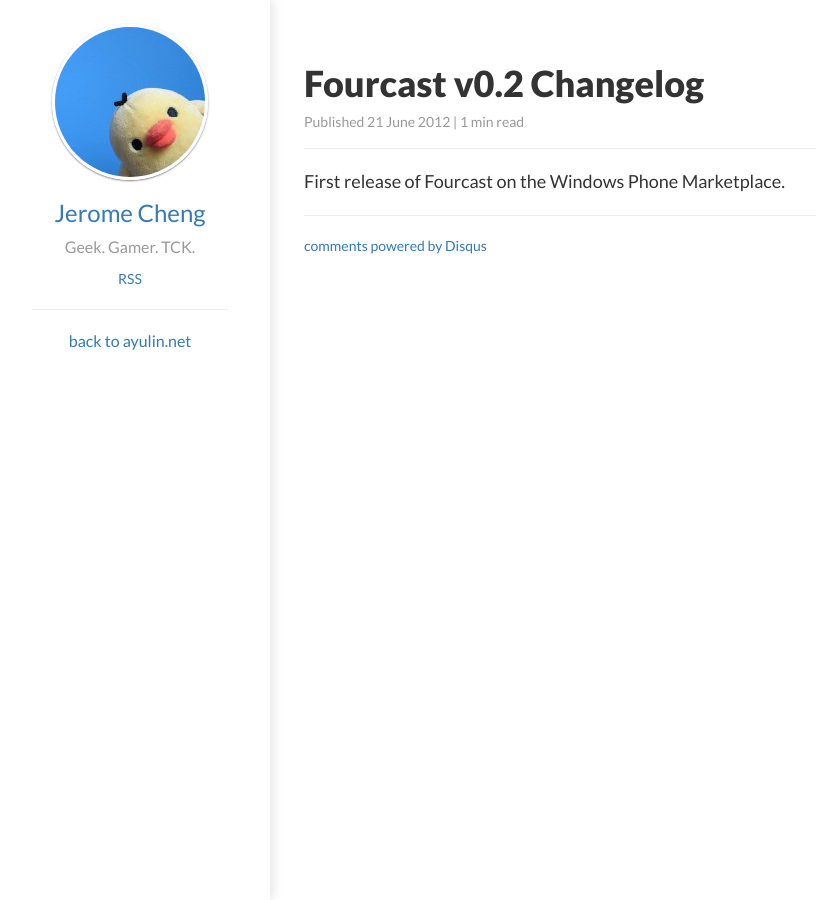
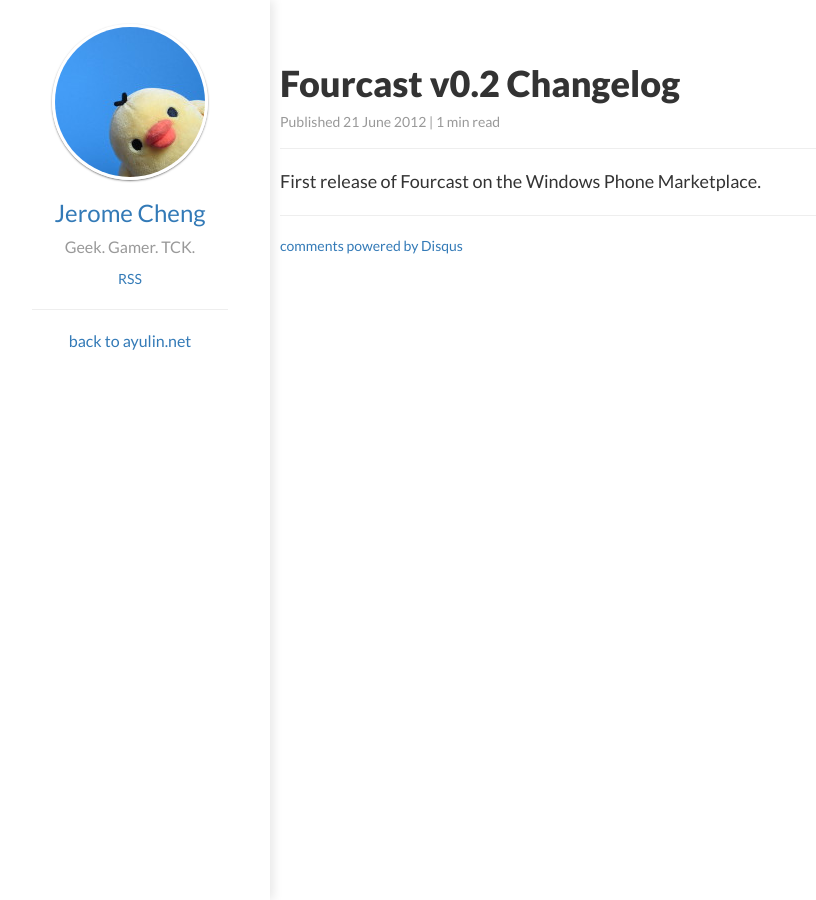
Before and after one commit to jcheng31/ayulin.net, a Jekyll site: the page built from Content/_posts/Fourcast Patches/2012-06-21-Fourcast-0-2.md, in a window 1280 px wide and 900 px high. Shown: the whole window, without its empty margins (10-826 px from the left). Built offline with Jekyll 4.4.1, drawn with Linux system fonts in a browser that asks for light colours; nearby versions of some CDN libraries; Markdown is read by kramdown in place of the engine named in the settings; comment, search, counter and statistics services are not loaded.

Commit message:
Remove side padding from blog body.

```diff
--- a/Content/css/blog.css
+++ b/Content/css/blog.css
@@ -1,8 +1,5 @@
 .left-sidebar {
   padding: 24px 0;
-}
-.blog-body {
-  padding: 0 24px;
 }
 .blog-body p {
   margin-bottom: 16px;
```
